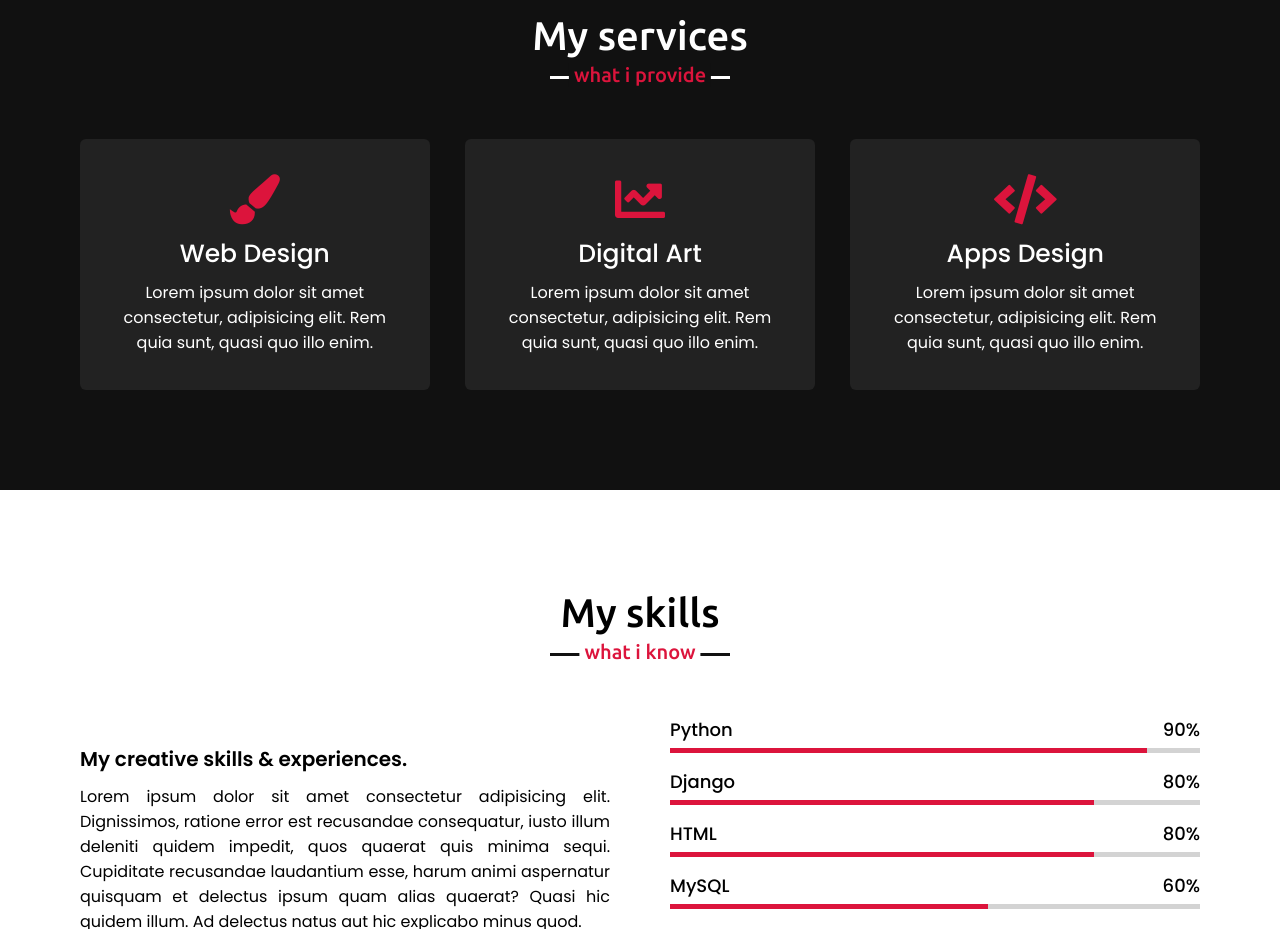
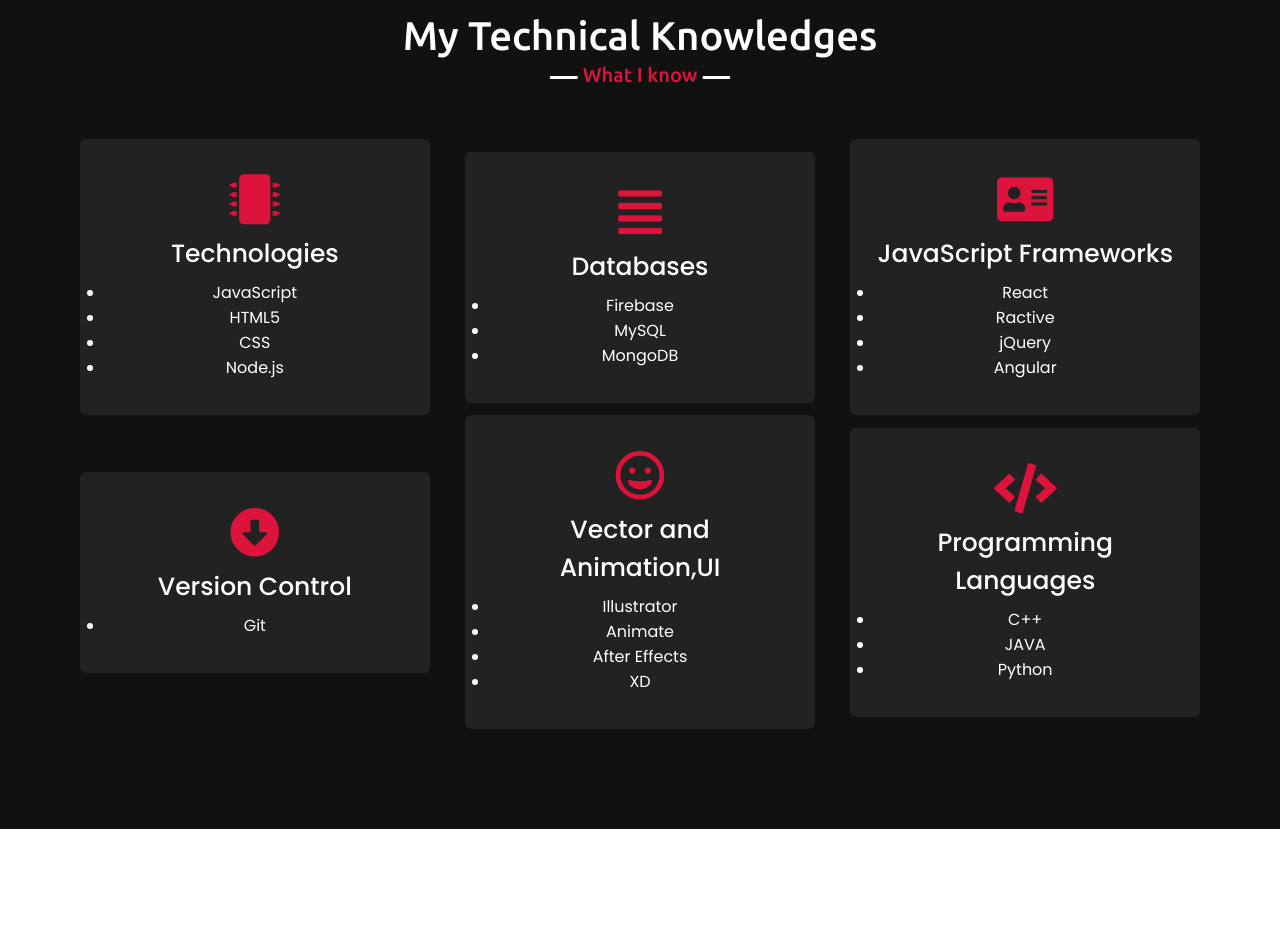
Before and after one commit to Mashfy/anotherportfolio, a plain HTML site: page index.html in a window 1280 px wide. Shown: the part 1620-2549 px from the top of the page. Drawn offline with nearby package versions, Linux system fonts and the light colour scheme.

Commit message:
Modifying

```diff
--- a/index.html
+++ b/index.html
@@ -69,27 +69,73 @@
     <!-- services section start -->
     <section class="services" id="services">
         <div class="max-width">
-            <h2 class="title">My services</h2>
+            <h2 class="title">My Technical Knowledges</h2>
             <div class="serv-content">
                 <div class="card">
                     <div class="box">
-                        <i class="fas fa-paint-brush"></i>
-                        <div class="text">Web Design</div>
-                        <p>Lorem ipsum dolor sit amet consectetur, adipisicing elit. Rem quia sunt, quasi quo illo enim.</p>
+                        <i class="fas fa-microchip"></i>
+                        <div class="text">Technologies</div>
+                        <p><ul>
+                            <li>JavaScript</li>
+                            <li>HTML5</li>
+                            <li>CSS</li>
+                            <li>Node.js</li>
+                          </ul> </p>
                     </div>
                 </div>
                 <div class="card">
                     <div class="box">
-                        <i class="fas fa-chart-line"></i>
-                        <div class="text">Digital Art</div>
-                        <p>Lorem ipsum dolor sit amet consectetur, adipisicing elit. Rem quia sunt, quasi quo illo enim.</p>
+                        <i class="fas fa-align-justify"></i>
+                        <div class="text">Databases</div>
+                        <p><ul>
+                            <li>Firebase</li>
+                            <li>MySQL</li>
+                            <li>MongoDB</li>
+                          </ul></p>
+                    </div>
+                </div>
+                <div class="card">
+                    <div class="box">
+                        <i class="fas fa-address-card"></i>
+                        <div class="text">JavaScript Frameworks</div>
+                        <p><ul>
+                            <li>React</li>
+                            <li>Ractive</li>
+                            <li>jQuery</li>
+                            <li>Angular</li>
+                          </ul>  </p>
+                    </div>
+                </div>
+                <div class="card">
+                    <div class="box">
+                        <i class="	fas fa-arrow-alt-circle-down"></i>
+                        <div class="text">Version Control</div>
+                        <p><ul>
+                            <li>Git</li>
+                          </ul></p>
+                    </div>
+                </div>
+                <div class="card">
+                    <div class="box">
+                        <i class="far fa-grin"></i>
+                        <div class="text">Vector and Animation,UI</div>
+                        <p><ul>
+                            <li>Illustrator</li>
+                            <li>Animate</li>
+                            <li>After Effects</li>
+                            <li>XD</li>
+                          </ul>  </p>
                     </div>
                 </div>
                 <div class="card">
                     <div class="box">
                         <i class="fas fa-code"></i>
-                        <div class="text">Apps Design</div>
-                        <p>Lorem ipsum dolor sit amet consectetur, adipisicing elit. Rem quia sunt, quasi quo illo enim.</p>
+                        <div class="text">Programming Languages</div>
+                        <p><ul>
+                            <li>C++</li>
+                            <li>JAVA</li>
+                            <li>Python</li>
+                          </ul>  </p>
                     </div>
                 </div>
                </div>
--- a/style.css
+++ b/style.css
@@ -269,7 +269,7 @@
 .services .title::after,
 .socials .title::after{
     background: #111;
-    content: "what i provide";
+    content: "What I know";
 }
 .services .serv-content .card{
     width: calc(33% - 20px);
```
